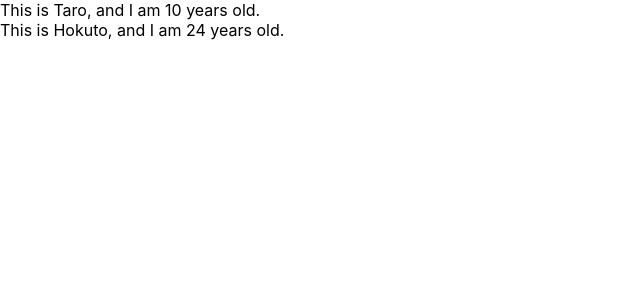
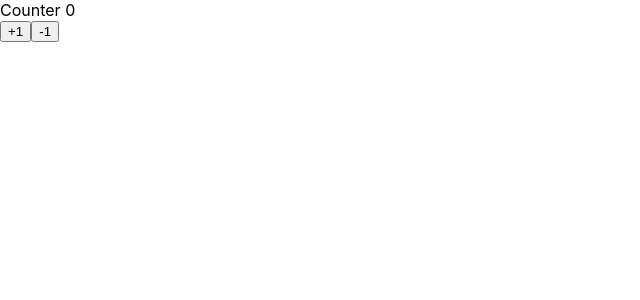
Before and after one commit to hokton-bd/udemy-react, a React (Create React App) app: page / in a window 1280 px wide. Shown: the top 300 px of the page, without its empty margins (0-640 px from the left). Built offline with nearby package versions, Linux system fonts and the light colour scheme.

Commit message:
learn state

```diff
--- a/src/App.js
+++ b/src/App.js
@@ -1,41 +1,37 @@
-// import { render } from "@testing-library/react";
-import PropTypes from 'prop-types';
+import React, { Component } from "react";
 
-function App() {
-  const profiles = [
+const App = () => (<Counter></Counter> );
 
-    {
-      name: "Taro",
-      age: 10
-    },
+class Counter extends Component {
+  constructor(props) {
+    super(props)
+    console.log(this.state)
+    this.state = {count: 0}
+  }
 
-    {
-      name: "Hokuto",
-      age: 24
-    },
 
-  ]
-  return (
+  hundlePlusButton = () =>  {
 
-    <div>
-        {
-          profiles.map((profile, index) => {
-            return <User name={profile.name} age={profile.age} key={index} />
-          })
-        }
-      </div>
-    );
+    this.setState({count: this.state.count + 1});
 
-}
+  }
 
-const User = (props) => {
-     return <div>This is {props.name}, and I am {props.age} years old.</div>
+  hundleMinusButton = () => {
 
-}
+    this.setState({count: this.state.count - 1});
 
-User.propTypes = {
-  name: PropTypes.string,
-  age: PropTypes.number,
+  }
+
+    render() {
+      return(
+        <React.Fragment>
+          <div>Counter {this.state.count}</div>
+          <button onClick={this.hundlePlusButton} >+1</button>
+          <button onClick={this.hundleMinusButton}>-1</button>
+        </React.Fragment>
+
+      )
+    }
 
 }
 
```
